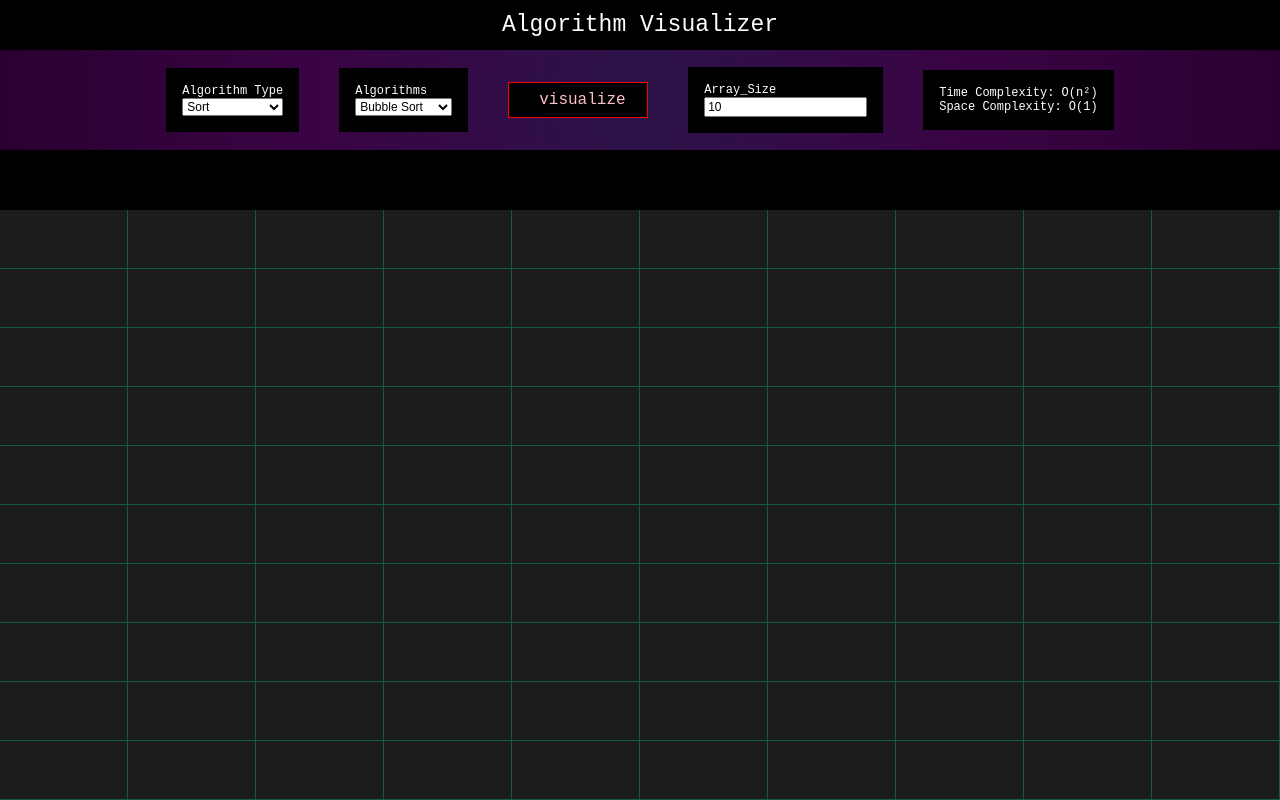
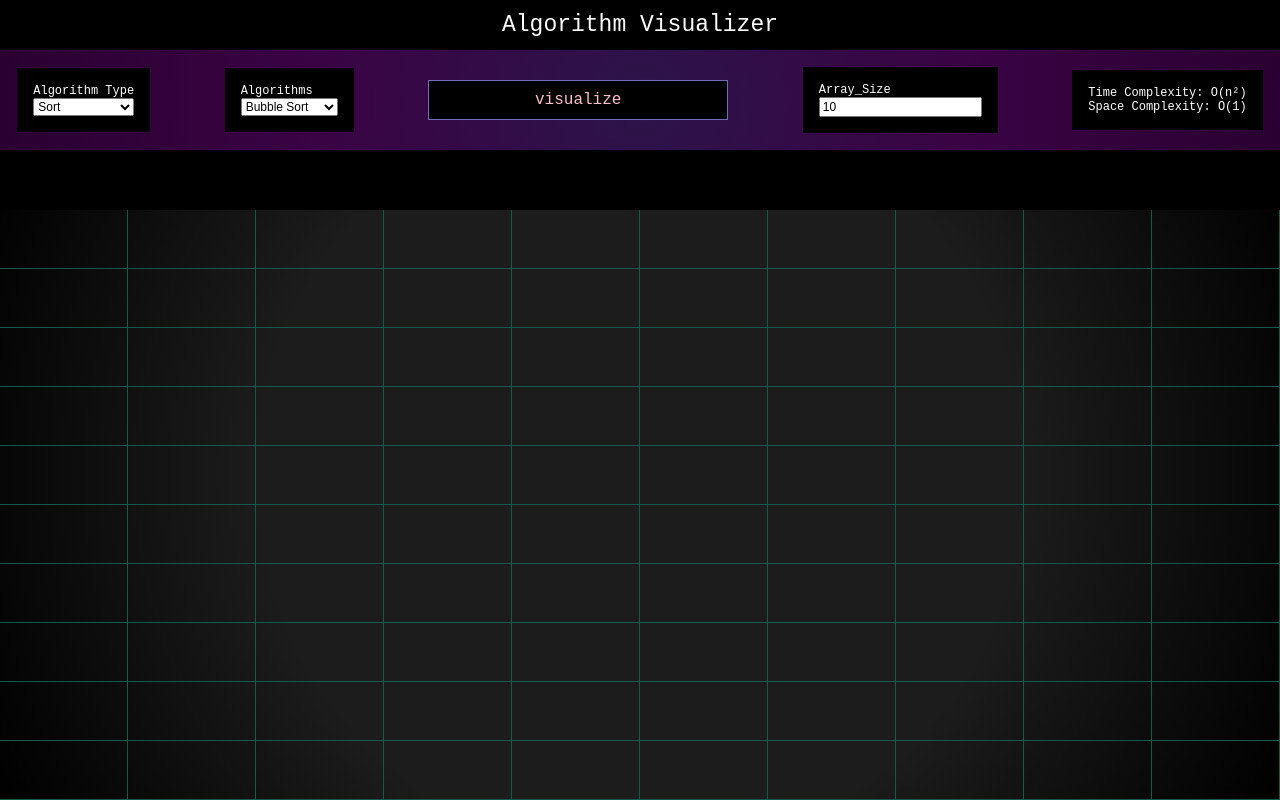
Before and after one commit to GrantDarling/algorithm-visualizer, a React (Create React App) app: page / in a window 1280 px wide. Built offline with nearby package versions, Linux system fonts and the light colour scheme.

Commit message:
added styling and code cleanup

```diff
--- a/src/Styles/styles.tsx
+++ b/src/Styles/styles.tsx
@@ -23,12 +23,11 @@ export const Head = styled.div`
 
 export const SubHead = styled.div`
   display: grid;
-  grid-template-columns: auto auto 140px auto auto;
+  grid-template-columns: auto auto minmax(150px, 300px) auto auto;
   column-gap: 40px;
   overflow: hidden;
 
-  background: #1c1c1c;
-  justify-content: center;
+  justify-content: space-around;
   align-items: center;
   font-family: "Share Tech Mono", monospace;
   background: rgb(44, 20, 73);
@@ -81,11 +80,13 @@ export const Button = styled.button`
 export const VisualizeButton = styled(Button)`
   color: pink;
   transition: 0.25s;
-  border: solid 1px red;
+  border: solid 1px #6f6db5;
   font-size: 16px;
+  padding: 16px;
+  height: 40px;
 
   &:hover {
-    border: solid 1px green;
+    border: solid 1px #540363;
     color: #fff;
   }
 
@@ -93,12 +94,12 @@ export const VisualizeButton = styled(Button)`
     animation: pulse 0.5s;
   }
   &:active {
-    background: gold;
+    background: #1cdda3;
   }
 
   @keyframes pulse {
     0% {
-      box-shadow: 0 0 0 0 red;
+      box-shadow: 0 0 0 0 #6f6db5;
     }
     50% {
       box-shadow: 0 0 0 1em #ff990000;
@@ -131,8 +132,6 @@ export const Column = styled.div<SortingColumnInterface>`
     }
   }
 
-  background: #1c1c1c;
-
   .node {
     animation: colorGradient 10s infinite;
   }
--- a/src/store/reducer.ts
+++ b/src/store/reducer.ts
@@ -28,6 +28,7 @@ const reducer = (
     case actionTypes.CHANGE_ALGORITHM:
       return {
         ...state,
+        start: action.global.start,
         algorithm: {
           ...state.algorithm,
           type: action.global.algorithm.type,
--- a/src/visualizer/grid/sorting-grid.tsx
+++ b/src/visualizer/grid/sorting-grid.tsx
@@ -1,7 +1,9 @@
 import { useEffect, useState, useRef } from "react";
 import { Column, Button } from "../../styles/styles";
 import { buildBars, initiateBarHeights, algorithmSelector } from "./grid-logic";
-import { useSelector } from "react-redux";
+import { useSelector, useDispatch } from "react-redux";
+import { Dispatch } from "redux";
+import { toggleStart } from "../../store/actionCreators";
 
 interface BarState {
   height: number;
@@ -15,6 +17,7 @@ type SortingGridProps = {
 };
 
 export const SortingGrid = ({ grid }: SortingGridProps) => {
+  const dispatch: Dispatch<any> = useDispatch();
   const global: IGlobal = useSelector((state: GlobalState) => state);
   const [heights, setHeights] = useState<number[]>([]);
   const [bars, setBars] = useState<BarState[]>([]);
@@ -34,7 +37,6 @@ export const SortingGrid = ({ grid }: SortingGridProps) => {
   }, [global.start, grid]);
 
   useEffect(() => {
-    console.log(animate);
     if (animate) {
       const animate = () => {
         const algorithm: BarState[] | undefined = algorithmSelector(
@@ -47,6 +49,8 @@ export const SortingGrid = ({ grid }: SortingGridProps) => {
           setBars(algorithm);
           setRestart(false);
           animateID.current = requestAnimationFrame(animate);
+        } else if (global.start) {
+          dispatch(toggleStart(global));
         }
       };
       animateID.current = requestAnimationFrame(animate);
@@ -55,10 +59,9 @@ export const SortingGrid = ({ grid }: SortingGridProps) => {
     }
 
     return () => {
-      console.log("cance;");
       cancelAnimationFrame(animateID.current);
     };
-  }, [animate, grid, heights, global.algorithm.type, global.start, restart]);
+  }, [animate, grid, heights, restart, global, dispatch]);
 
   return (
     <div id="grid-container">
--- a/src/visualizer/headers/algorithm-type-selector.tsx
+++ b/src/visualizer/headers/algorithm-type-selector.tsx
@@ -10,12 +10,6 @@ export const AlgorithmTypeSelector = () => {
         <option value="sort" data-test="algorithm-option">
           Sort
         </option>
-        <option value="search" data-test="algorithm-option">
-          Search
-        </option>
-        <option value="graph" data-test="algorithm-option">
-          Graph
-        </option>
       </select>
     </AlgorithmTypeSelectorContainer>
   );
```
Also changed, not shown: src/App.tsx (+0 -40 lines), 1 other file (tests, documents, lock files or other folders).
